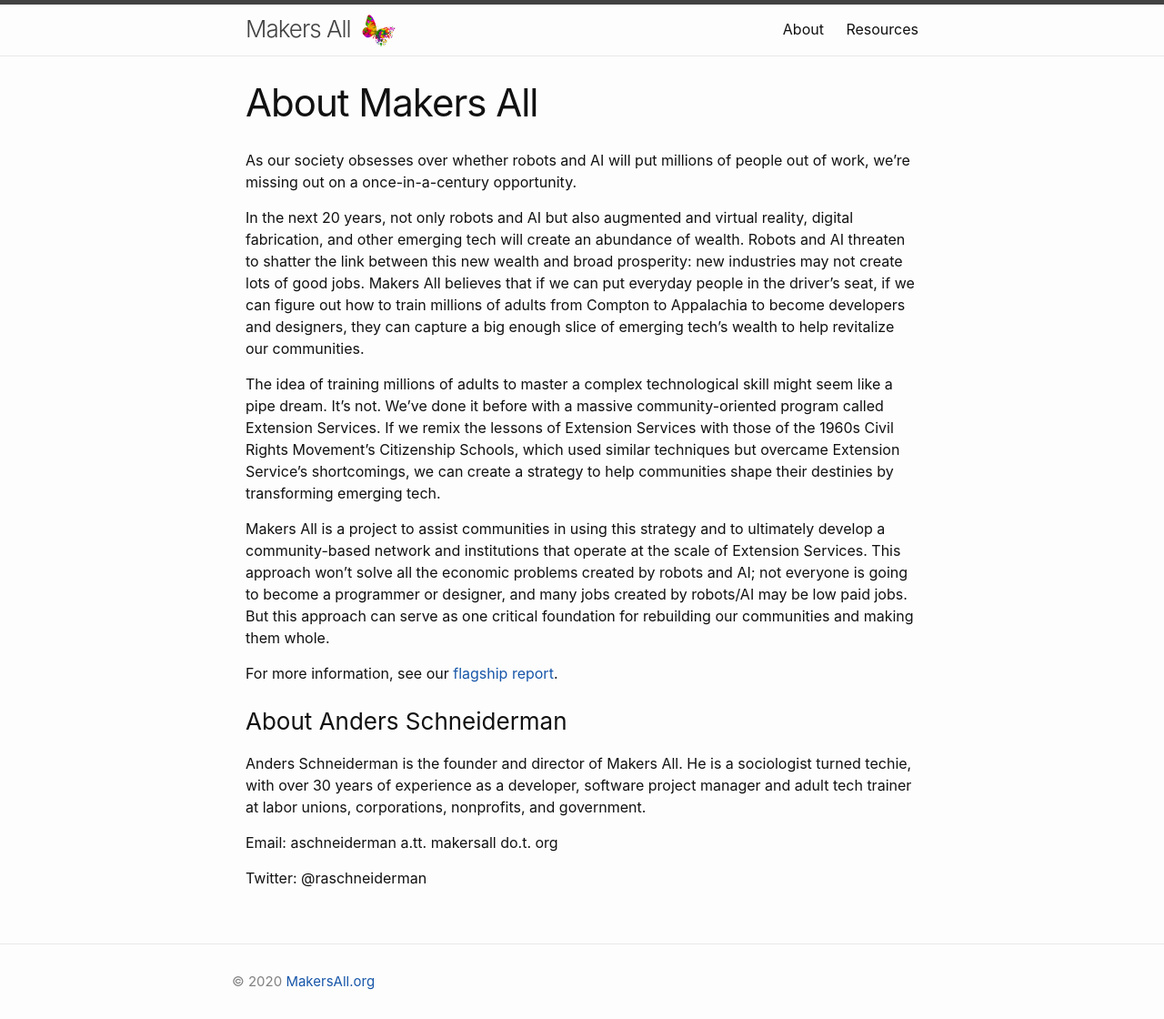
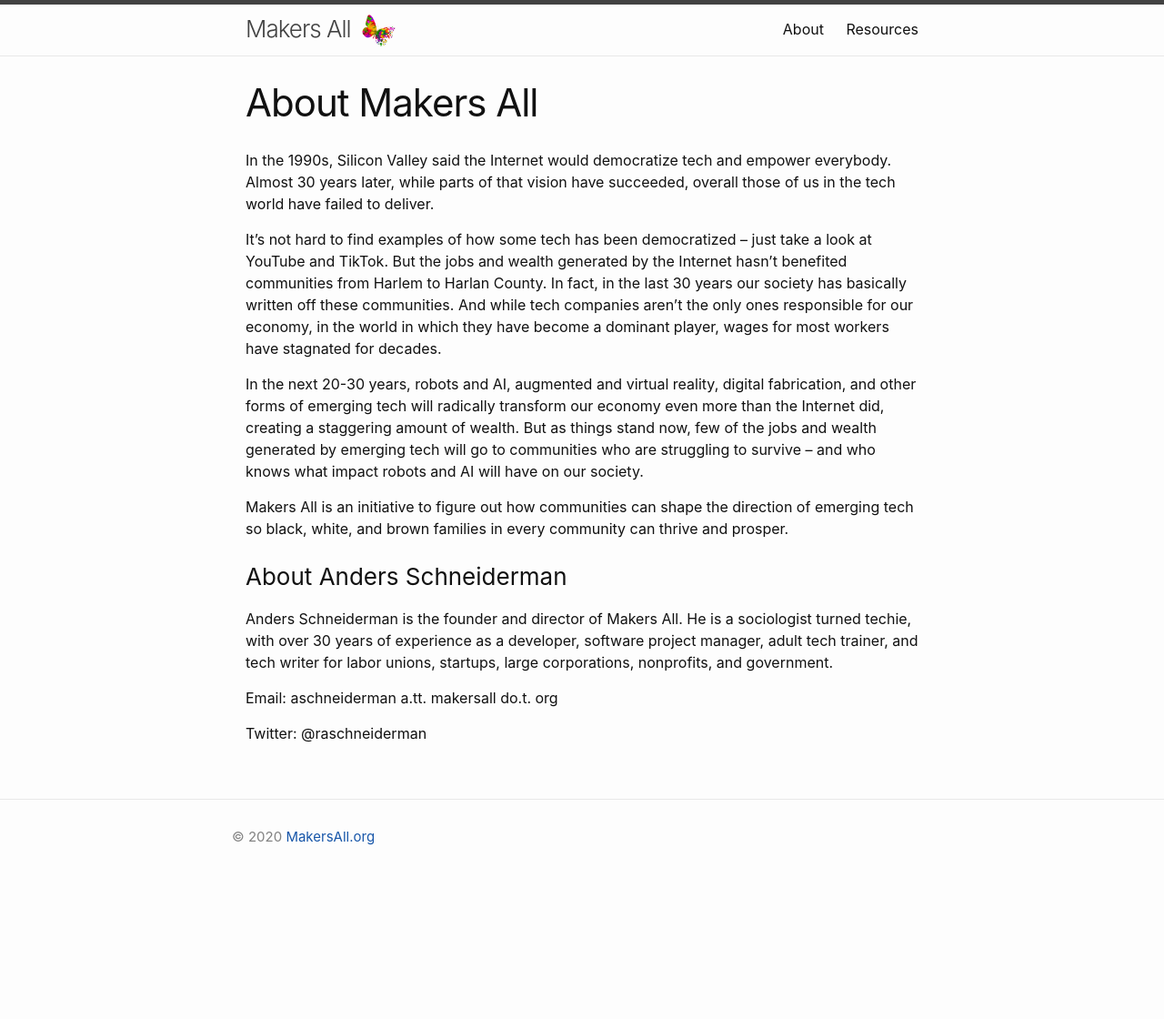
Before and after one commit to makersall/makersall, a Jekyll site: the page built from pages/about.md, in a window 1280 px wide. Shown: the whole page at 91% size. Built offline with Jekyll 4.4.1, drawn with Linux system fonts in a browser that asks for light colours; after the commit the page ends 961 px from its top, so only the background shows below that.

Commit message:
Update about page

```diff
--- a/pages/about.md
+++ b/pages/about.md
@@ -3,20 +3,20 @@ layout: content
 title: About Makers All
 permalink: /about/
 ---
-As our society obsesses over whether robots and AI will put millions of people out of work, we’re missing out on a once-in-a-century opportunity.
 
-In the next 20 years, not only robots and AI but also augmented and virtual reality, digital fabrication, and other emerging tech will create an abundance of wealth. Robots and AI threaten to shatter the link between this new wealth and broad prosperity: new industries may not create lots of good jobs. Makers All believes that if we can put everyday people in the driver’s seat, if we can figure out how to train millions of adults from Compton to Appalachia to become developers and designers, they can capture a big enough slice of emerging tech’s wealth to help revitalize our communities.
+In the 1990s, Silicon Valley said the Internet would democratize tech and empower everybody. Almost 30 years later, while parts of that vision have succeeded, overall those of us in the tech world have failed to deliver.
 
-The idea of training millions of adults to master a complex technological skill might seem like a pipe dream. It’s not. We’ve done it before with a massive community-oriented program called Extension Services. If we remix the lessons of Extension Services with those of the 1960s Civil Rights Movement’s Citizenship Schools, which used similar techniques but overcame Extension Service’s shortcomings, we can create a strategy to help communities shape their destinies by transforming emerging tech.
+It's not hard to find examples of how some tech has been democratized -- just take a look at YouTube and TikTok. But the jobs and wealth generated by the Internet hasn't benefited communities from Harlem to Harlan County. In fact, in the last 30 years our society has basically written off these communities. And while tech companies aren't the only ones responsible for our economy, in the world in which they have become a dominant player, wages for most workers have stagnated for decades.
 
-Makers All is a project to assist communities in using this strategy and to ultimately develop a community-based network and institutions that operate at the scale of Extension Services. This approach won’t solve all the economic problems created by robots and AI; not everyone is going to become a programmer or designer, and many jobs created by robots/AI may be low paid jobs. But this approach can serve as one critical foundation for rebuilding our communities and making them whole.
+In the next 20-30 years, robots and AI, augmented and virtual reality, digital fabrication, and other forms of emerging tech will radically transform our economy even more than the Internet did, creating a staggering amount of wealth. But as things stand now, few of the jobs and wealth generated by emerging tech will go to communities who are struggling to survive -- and who knows what impact robots and AI will have on our society.
 
-For more information, see our [flagship report](https://toolkit.makersall.org).
+Makers All is an initiative to figure out how communities can shape the direction of emerging tech so black, white, and brown families in every community can thrive and prosper.
+
 
 
 ### About Anders Schneiderman
 
-Anders Schneiderman is the founder and director of Makers All. He is a sociologist turned techie, with over 30 years of experience as a developer, software project manager and adult tech trainer at labor unions, corporations, nonprofits, and government.
+Anders Schneiderman is the founder and director of Makers All. He is a sociologist turned techie, with over 30 years of experience as a developer, software project manager, adult tech trainer, and tech writer for labor unions, startups, large corporations, nonprofits, and government.
 
 Email: aschneiderman a.tt. makersall do.t. org
 
```
